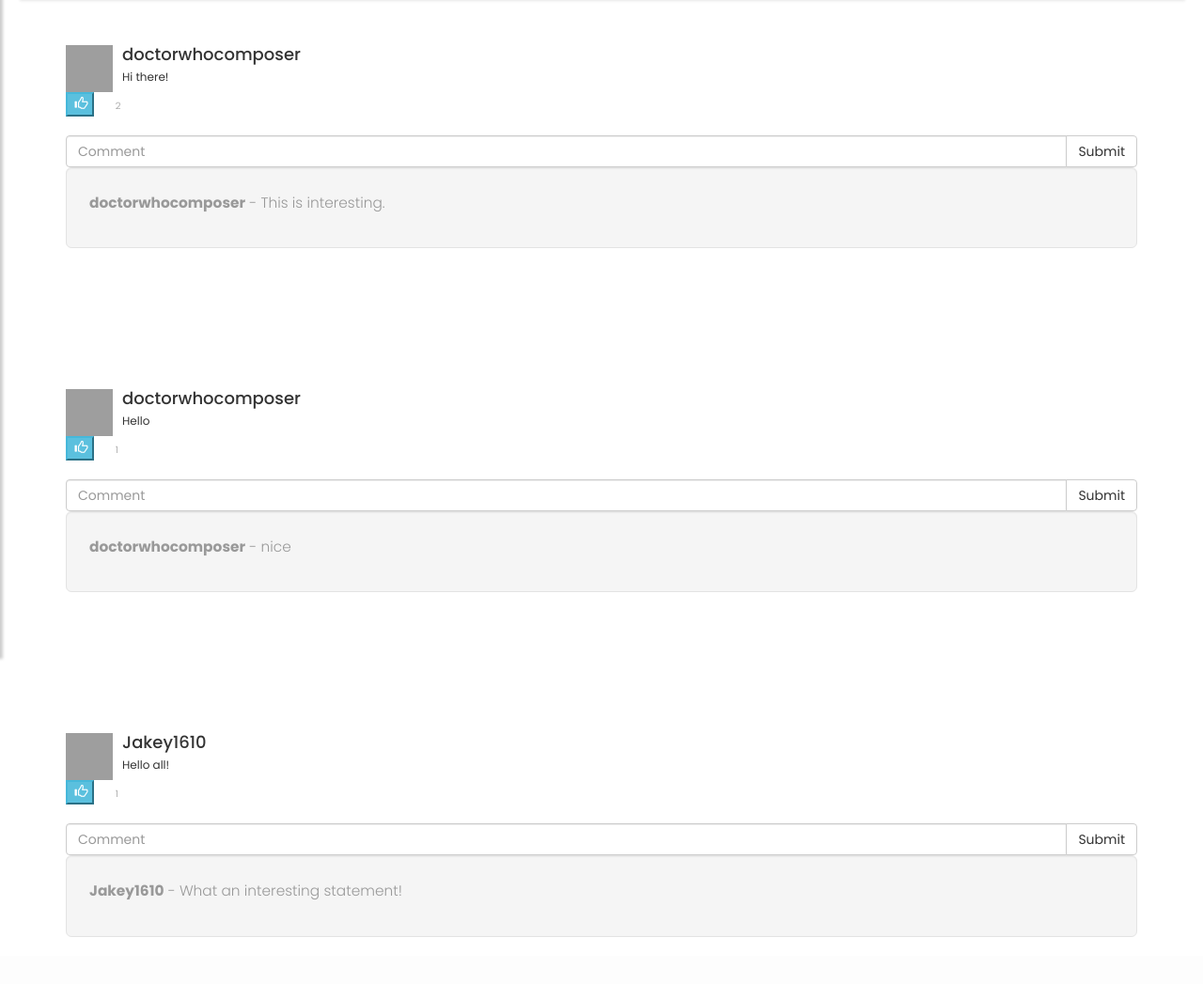
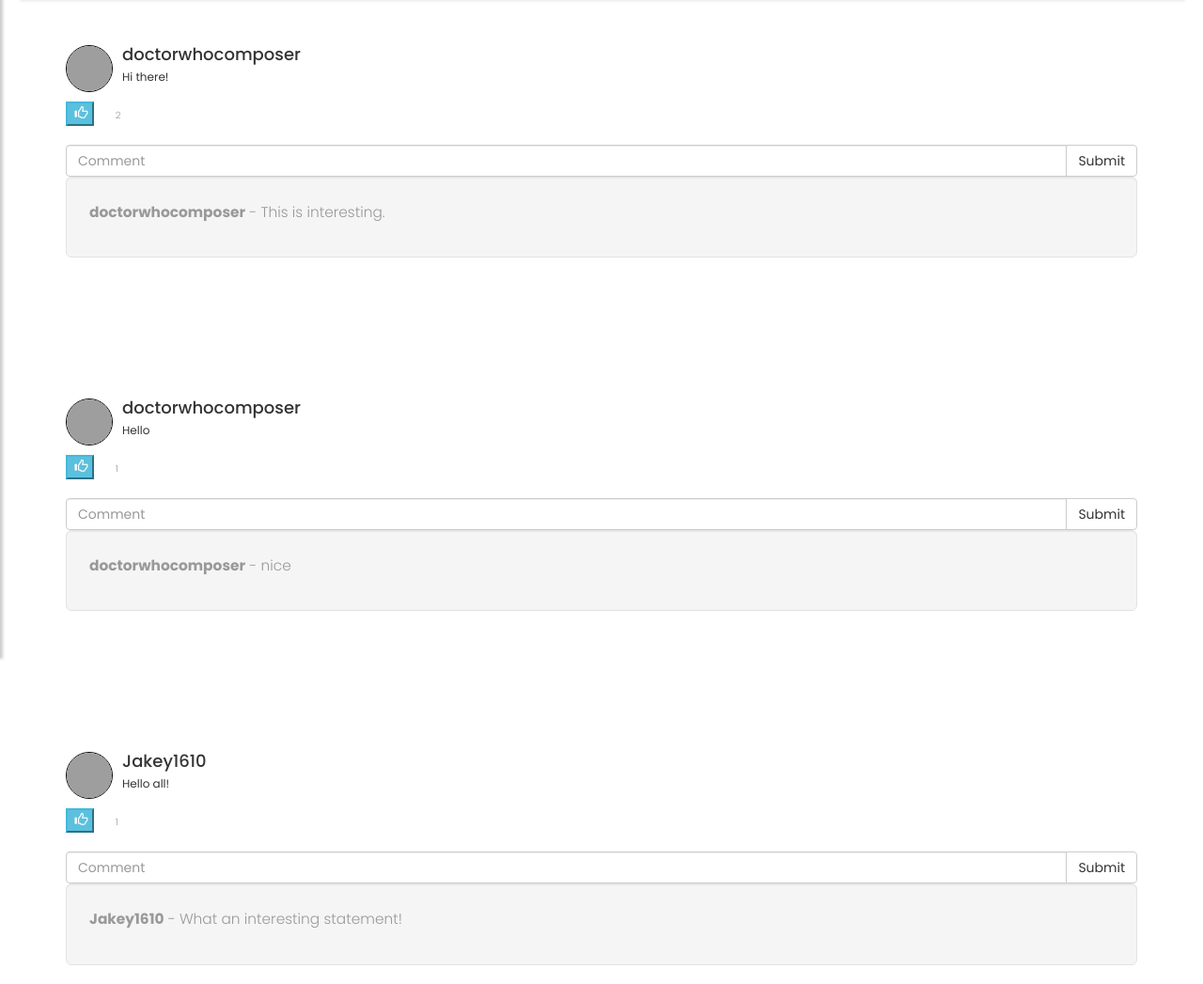
Before and after one commit to jakey1610/WP2018, a Node server app: page / in a window 1280 px wide. Shown: the part 102-1149 px from the top of the page at 94% size. Before the commit the page ends 1099 px from the top, so only its background shows below. Run offline with Node 20, Linux system fonts and the light colour scheme; some libraries are stand-ins or nearby versions; grey boxes are pictures that could not be loaded.

Commit message:
Added mimetype check. Changed Profile slightly.

```diff
--- a/app.js
+++ b/app.js
@@ -1,4 +1,4 @@
-var mime = require('mime-types');
+//Do some registration validation.
 var path = require('path');
 var bodyParser = require('body-parser');
 var express = require('express');
@@ -245,12 +245,11 @@ app.use(upload());
 app.post('/fileUpload', (req,res) => {
 	if(req.files){
 		var file = req.files.filename;
-		if(String(mime.lookup(file)).includes("image")){
+		if(String(file.mimetype).includes("image")){
 			var fileName = file.name;
 			file.mv("./img/" + fileName, function(err){
 				if(err){
-					console.log(err);
-					return res.sendStatus(404);
+					res.redirect('/');
 				} else {
 
 					fs.readFile('pmdbUsers.json', function(err, data){
@@ -270,11 +269,11 @@ app.post('/fileUpload', (req,res) => {
 						json[userID-1]['ppicture'] = "/img/"+fileName;
 						fs.writeFile('pmdbUsers.json', JSON.stringify(json), function(err){if(err) console.log(err);});
 					});
-					return res.redirect('/');
+					res.status(200).redirect('/');
 				}
 			});
 		} else {
-			return res.redirect(403,'/');
+			res.status(403).redirect('/');
 		}
 
 	}
--- a/css/main.css
+++ b/css/main.css
@@ -29,18 +29,33 @@ body {
     margin-left:5%;
     margin-right:5%;
 }
+#PPusername{
+    color:gray;
+    font-size:20px;
+}
 
 #memSince{
     float:right;
     font-size:22px;
     margin-right:5%;
-    margin-top:-2%;
+    margin-top:2%;
     color:black;
 }
 .likeCounter{
     display:inline;
     margin-left:2%;
     font-size:10px;
+}
+
+.roundPP{
+    border-radius: 50%;
+    border-color:black;
+    border-width:1px;
+    border-style:solid;
+}
+
+.like-button{
+    margin-top:10px;
 }
 
 #ppProfile{
--- a/js/profilePosts.js
+++ b/js/profilePosts.js
@@ -22,7 +22,7 @@ function postPage(){
 						}
 			    		for(var object in uP){
 			    			if(uP[object]['user'] == username.trim()){
-			    				message += '<div class="media" style = "margin-top:3%; float:bottom;"><div class="media-left media-middle"><a href="#"><img class="media-object" src="../' + uS['ppicture'] +'" alt="Profile Picture Example" height = 50, width = 50></a></div><div class="media-body"><h4 class="media-heading"><a href = "#">' +  uP[object]['user'] + '</a></h4>' + uP[object]['content'] + '</div><button class = "btn-info like-button" id = "like' + uP[object]['postID'] + '"><span class = "glyphicon glyphicon-thumbs-up" aria-hidden="true" style = "color:white;margin-left:10%;" ></span></button><p class = "likeCounter">' + uP[object]['likes'] + '</p></div>';
+			    				message += '<div class="media" style = "margin-top:3%; float:bottom;"><div class="media-left media-middle"><a href="#"><img class="media-object roundPP" src="../' + uS['ppicture'] +'" alt="Profile Picture Example" height = 50, width = 50></a></div><div class="media-body"><h4 class="media-heading"><a href = "#">' +  uP[object]['user'] + '</a></h4>' + uP[object]['content'] + '</div><button class = "btn-info like-button" id = "like' + uP[object]['postID'] + '"><span class = "glyphicon glyphicon-thumbs-up" aria-hidden="true" style = "color:white;margin-left:10%;" ></span></button><p class = "likeCounter">' + uP[object]['likes'] + '</p></div>';
 			    			}
 			    		}
 			    		if(message == "<h1>Recent Posts</h1>"){
--- a/js/search.js
+++ b/js/search.js
@@ -6,6 +6,7 @@ $(document).ready(function(){
 			type:'GET',
 			datatype:'json',
 			success: (data)=>{
+				$('#results-pane').html("");
 				var user = [];
 				for(var object in data){
 					if(data[object]['username'].includes(name)){
@@ -13,7 +14,7 @@ $(document).ready(function(){
 					}
 				}
 				for(i in user){
-					var htmlString = '<div class="media" style = "position:relative; z-index: 0; float:bottom;"><div class="media-left media-middle"><a href="profile/'+ String(user[i]['username']) + '"><img class="media-object" src="' + user[i]['ppicture'] + '" alt="Profile Picture" height = 100, width = 100></a></div><div class="media-body"><h4 class="media-heading"><a href = "profile/'+ String(user[i]['username']) + '">'+ user[i]['username'] +'</a></h4></div></div><hr style = "background-color:black;">';
+					var htmlString = '<div class="media" style = "position:relative; z-index: 0; float:bottom;"><div class="media-left media-middle"><a href="profile/'+ String(user[i]['username']) + '"><img class="media-object roundPP" src="' + user[i]['ppicture'] + '" alt="Profile Picture" height = 100, width = 100></a></div><div class="media-body"><h4 class="media-heading" style = "position:absolute;top:40%;"><a href = "profile/'+ String(user[i]['username']) + '">'+ user[i]['username'] +'</a></h4></div></div><hr style = "background-color:black;">';
 					$('#results-pane').append(htmlString);
 				}
 
--- a/pmdbUsers.json
+++ b/pmdbUsers.json
@@ -1 +1 @@
-[{"id":1,"forename":"Delia","surname":"Derbyshire","username":"doctorwhocomposer","ppicture":"ppexample.png","password":"c1b462d6fc9899e0d07a093ff910847f7402d7dd9e7f7a760af3e75cfebe8811ce3faa27612e221fa153db03e0b82da5564c92d84ee1032c721e7612ba7f0005","memberDate":"17/12/2018"},{"id":2,"forename":"Jake","surname":"Mortimer","username":"Jakey1610","ppicture":"/img/hlogo.png","password":"e8d0726ea81e391c78bb9f1dc58e243581fa29e6a22a4fdec49965d5bdafc37e49e37e980ab478e36ec1f42ebf1ac8d66f764fbd00d56aef289c0a9b1f5143dd","memberDate":"17/12/2018"}]
+[{"id":1,"forename":"Delia","surname":"Derbyshire","username":"doctorwhocomposer","ppicture":"ppexample.png","password":"c1b462d6fc9899e0d07a093ff910847f7402d7dd9e7f7a760af3e75cfebe8811ce3faa27612e221fa153db03e0b82da5564c92d84ee1032c721e7612ba7f0005","memberDate":"17/12/2018"},{"id":2,"forename":"Jake","surname":"Mortimer","username":"Jakey1610","ppicture":"/img/wp4.jpg","password":"e8d0726ea81e391c78bb9f1dc58e243581fa29e6a22a4fdec49965d5bdafc37e49e37e980ab478e36ec1f42ebf1ac8d66f764fbd00d56aef289c0a9b1f5143dd","memberDate":"17/12/2018"}]
```
Also changed, not shown: js/postRequest.js (+1 -1 lines), views/profile.ejs (+1 -12 lines).
